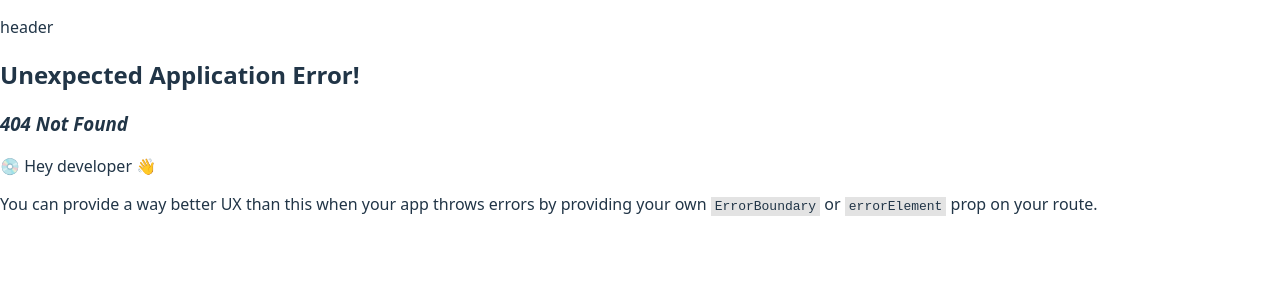
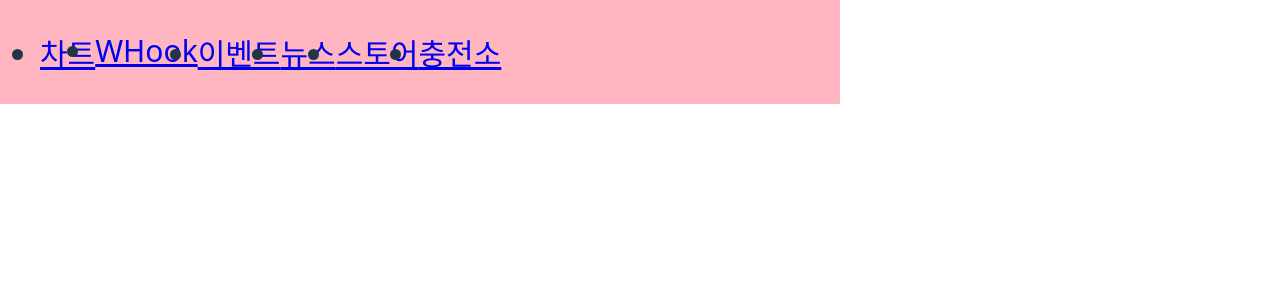
Before and after one commit to daeseopk/hanteo_test, a React (Vite) app: page / in a window 1280 px wide. Before the commit this address had no page. Shown: the top 300 px of the page. Built offline with nearby package versions, Linux system fonts and the light colour scheme.

Commit message:
modify router structure

```diff
--- a/src/App.tsx
+++ b/src/App.tsx
@@ -1,12 +1,12 @@
 import { QueryClient, QueryClientProvider } from "@tanstack/react-query";
-import Home from "./home";
+import MainRouter from "./routers";
 
 export const queryClient = new QueryClient();
 
 export default function App() {
   return (
     <QueryClientProvider client={queryClient}>
-      <Home />
+      <MainRouter />
     </QueryClientProvider>
   );
 }
--- a/src/components/composite/Header/Header.tsx
+++ b/src/components/composite/Header/Header.tsx
@@ -1,10 +1,24 @@
+import { Link } from "react-router-dom";
 import { RouteKey } from "../../../types/router";
+import "./style.scss";
 
 export interface RouteInfo {
   path: `/${RouteKey}`;
   label: string;
 }
+interface Props {
+  tabs: Array<RouteInfo>;
+}
+export default function Header(props: Props) {
+  const { tabs } = props;
 
-export default function Header() {
-  return <div>Header</div>;
+  return (
+    <ul className="header-container">
+      {tabs.map((tab) => (
+        <li key={tab.path}>
+          <Link to={tab.path}>{tab.label}</Link>
+        </li>
+      ))}
+    </ul>
+  );
 }
--- /dev/null
+++ b/src/components/composite/Header/style.scss
@@ -0,0 +1,9 @@
+.header-container {
+  margin: 0;
+  display: flex;
+  flex-direction: row;
+  padding-block: 30px;
+  font-size: 30px;
+  background-color: rgba(255, 182, 193, 1);
+  width: 100vh;
+}
--- a/src/home.tsx
+++ b/src/home.tsx
@@ -1,10 +1,12 @@
-import MainRouter from "./routers";
+import { Outlet } from "react-router-dom";
+import Header from "./components/composite/Header/Header";
+import { TABS } from "./dummy/dummy";
 
 export default function Home() {
   return (
     <div>
-      <p>header</p>
-      <MainRouter />
+      <Header tabs={TABS} />
+      <Outlet />
     </div>
   );
 }
--- a/src/types/router.ts
+++ b/src/types/router.ts
@@ -9,6 +9,7 @@
   | "top-up-center";
 
 export interface RouteConfig {
-  path: `/${RouteKey}`;
+  path: `/${RouteKey}` | "/";
   element: ReactNode;
+  children?: Array<RouteConfig>;
 }
```
Also changed, not shown: src/routers.tsx (+7 -0 lines).
